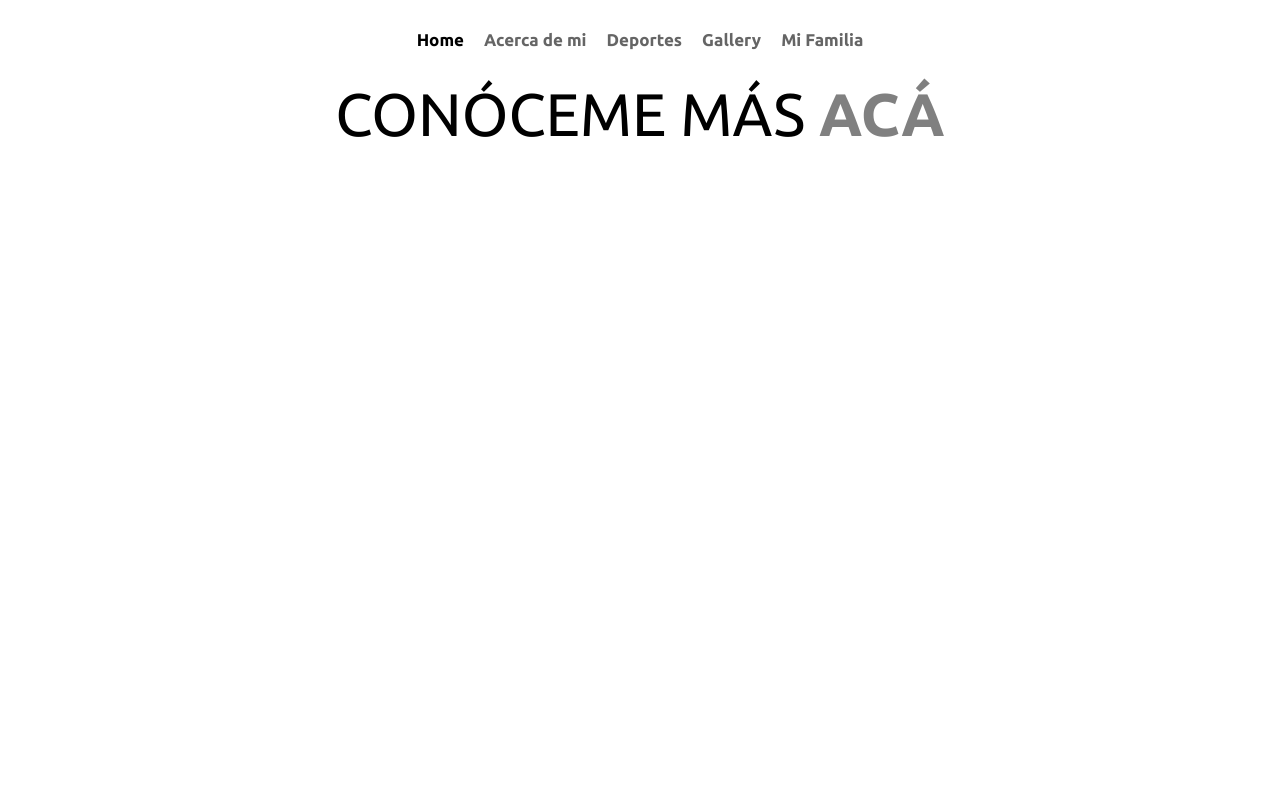
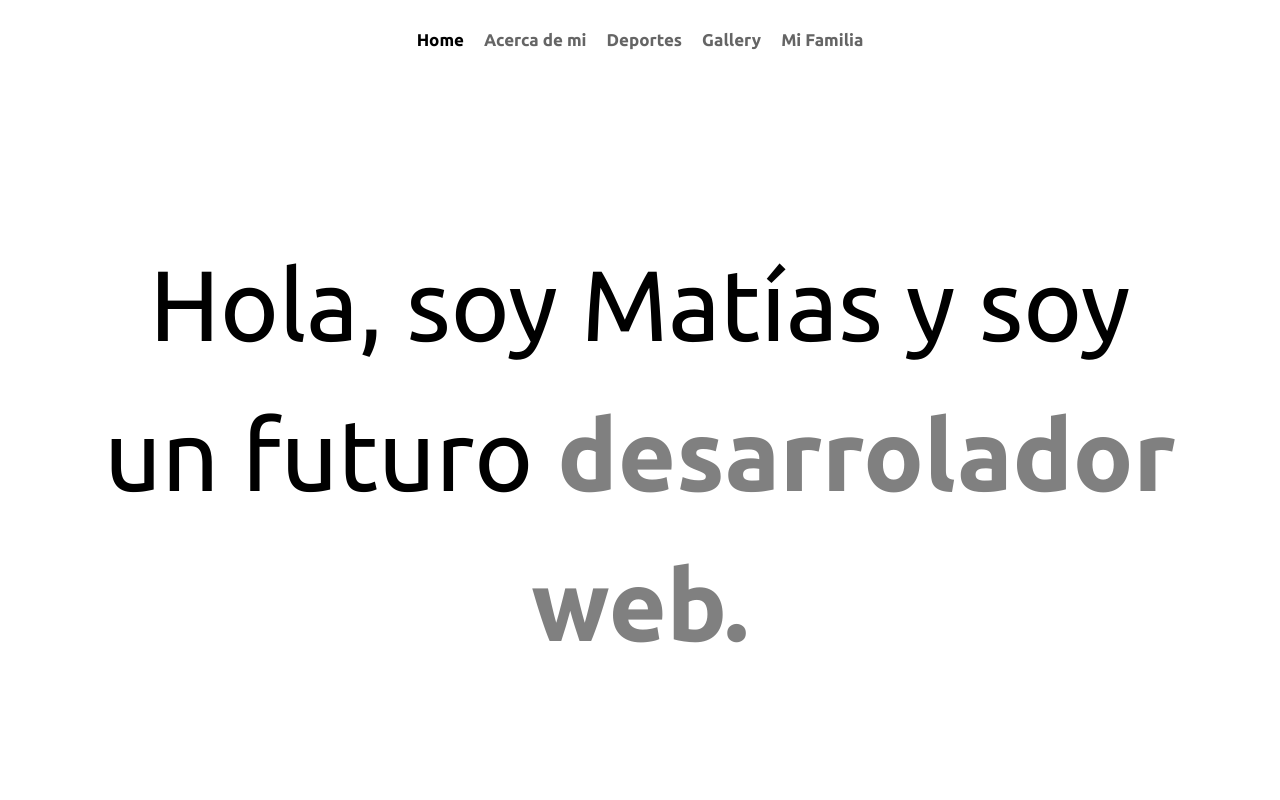
Before and after one commit to MatiasZuniga2/Mi-Blog, a plain HTML site: page index.html in a window 1280 px wide. Shown: the top 800 px of the page. Drawn offline with Linux system fonts and the light colour scheme.

Commit message:
Index guardado

```diff
--- a/index.html
+++ b/index.html
@@ -26,9 +26,9 @@
     <section class="index__personal__info">
         <div class="personal__info">
             <!-- colocar un span para cambiar el color de la palabra Blog -->
-            <!-- <p class="content__p">
+            <p class="content__p">
                 Hola, soy Matías y soy un futuro<span class="grey"> desarrolador web.</span>
-            </p> -->
+            </p>
 
             <p class="index__contact">CONÓCEME MÁS <a class="index_a" href="./pages/about.html">ACÁ</a></p>
 
```
